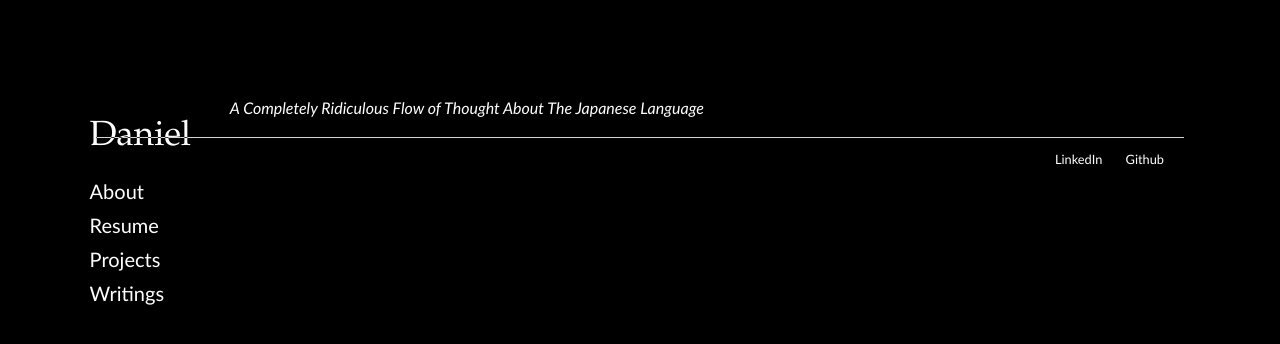
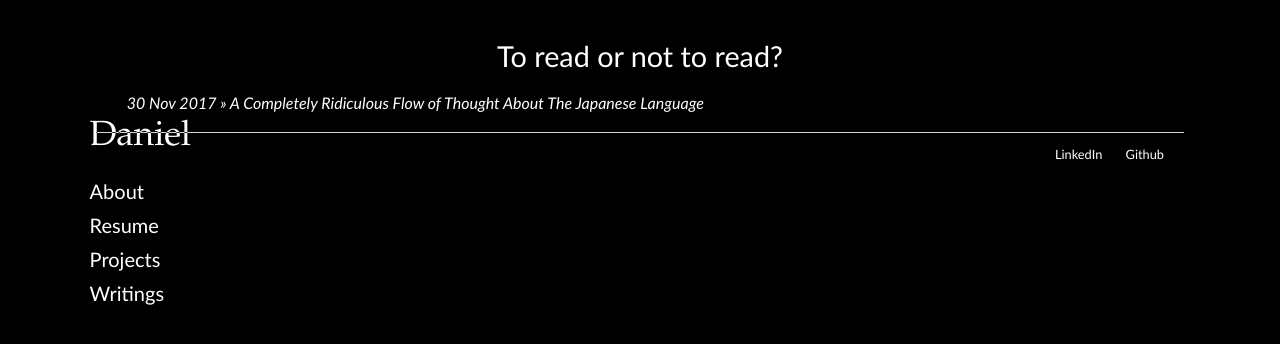
Before and after one commit to Calculasians/calculasians.github.io, a Jekyll site: the page built from blog/index.html, in a window 1280 px wide. Shown: the top 344 px of the page. Built offline with Jekyll 4.4.1, drawn with Linux system fonts in a browser that asks for light colours.

Commit message:
Update main.css

```diff
--- a/css/main.css
+++ b/css/main.css
@@ -86,9 +86,10 @@ a:hover {
 }
 
 h1 {
+    color: white;
     margin-left: 7%;
     font-size: 35px;
-    font-family:'Palatino', 'Garamond', serif;
+    font-family: 'Raleway', "Trebuchet MS", Helvetica, sans-serif;
     font-weight: 5;
 }
 
@@ -242,3 +243,17 @@ ul.posts li {
     top: 120px;
     width: 40%;
 }
+
+#writings {
+    color: white;
+    margin-left: 10vw;
+    margin-right: 7%;
+}
+
+.blog-title {
+    font-family: 'Raleway', "Trebuchet MS", Helvetica, sans-serif;
+}
+
+.posts {
+    color: white;
+}
```
